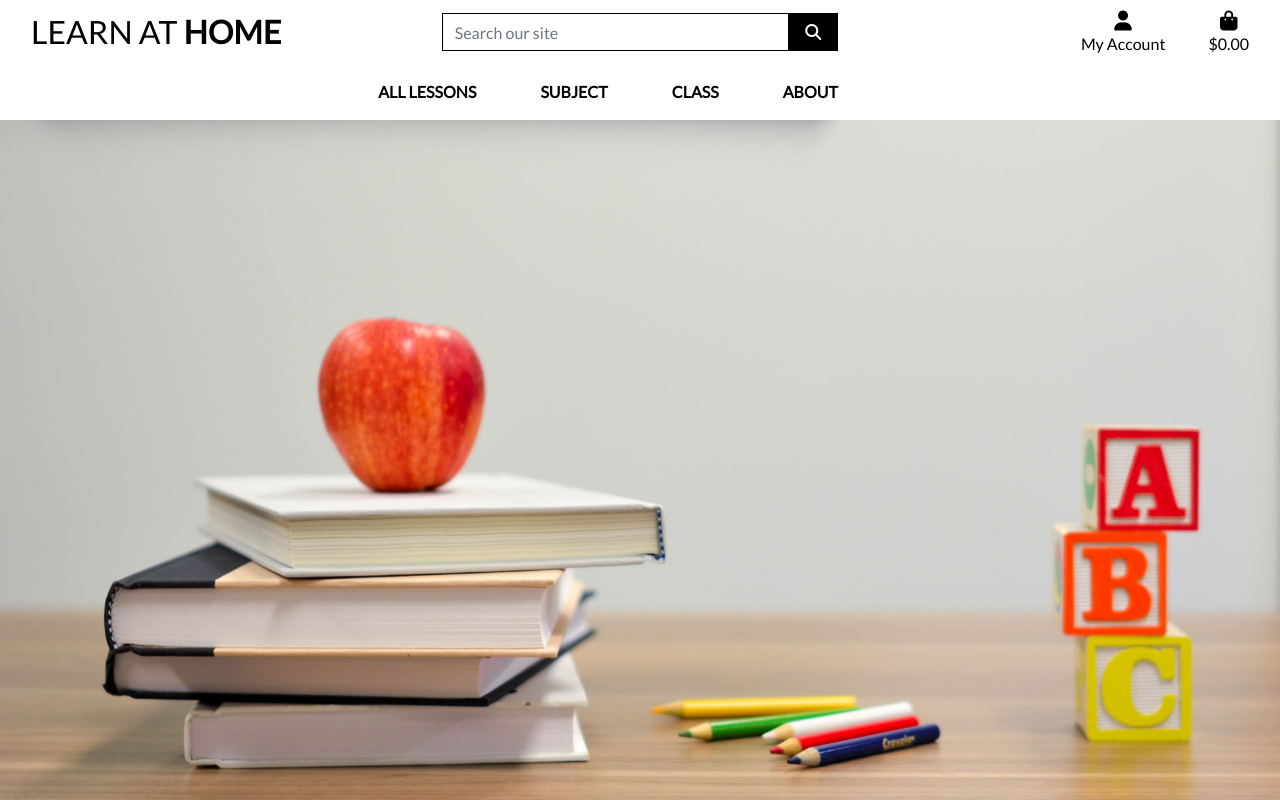
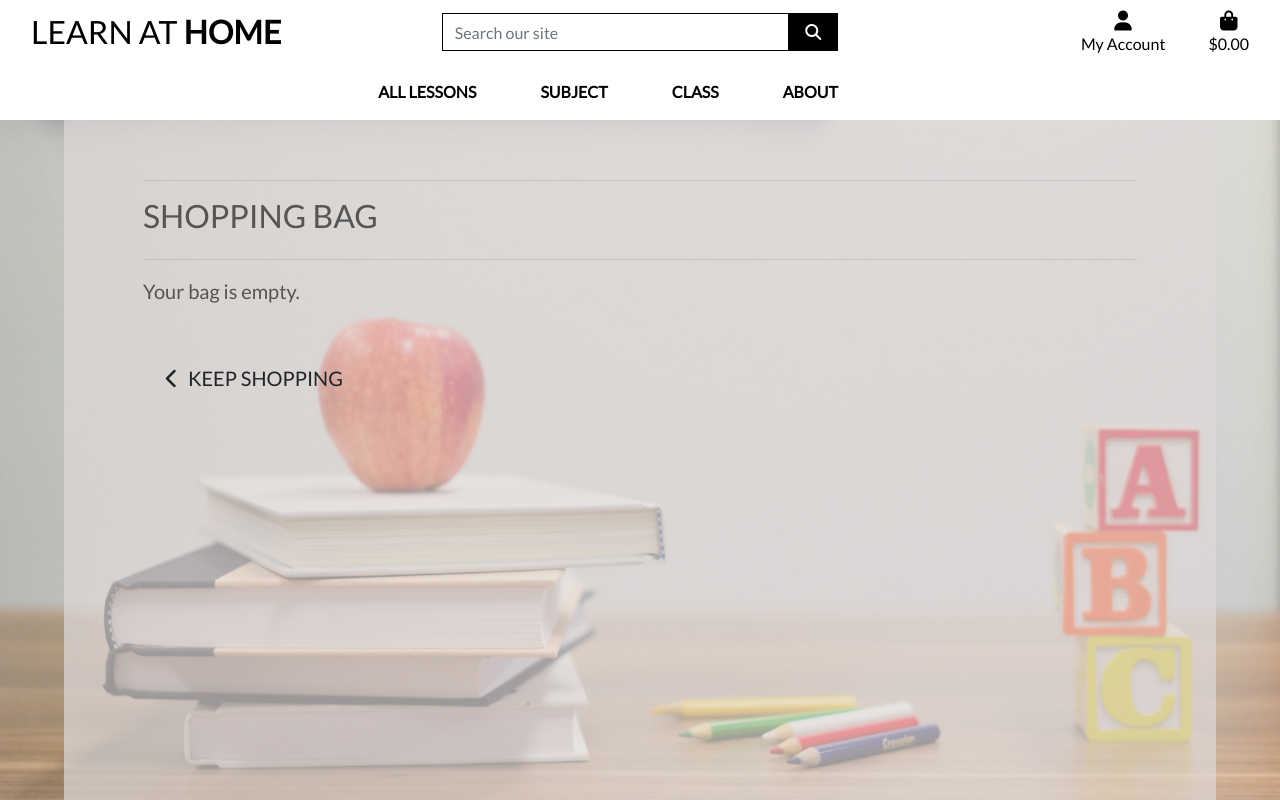
Before and after one commit to Cha-K28/msp4-cking-full-stack-django, a Django app: page /bag/ in a window 1280 px wide. Run offline with Django 3.2, Linux system fonts and the light colour scheme; some libraries are stand-ins or nearby versions.

Commit message:
update products template

```diff
--- /dev/null
+++ b/bag/contexts.py
@@ -0,0 +1,19 @@
+from django.conf import settings
+
+
+def bag_contents(request):
+
+    bag_items = []
+    total = 0
+    product_count = 0
+
+    grand_total = total
+
+    context = {
+        'bag_items': bag_items,
+        'total': total,
+        'product_count': product_count,
+        'grand_total': grand_total,
+    }
+
+    return context
--- a/bag/templates/bag/bag.html
+++ b/bag/templates/bag/bag.html
@@ -11,5 +11,30 @@
 {% endblock %}
 
 {% block content %}
+    <div class="overlay"></div>
+    <div class="container mb-2">
+        <div class="row">
+            <div class="col">
+                <hr>
+                <h2 class="logo-font mb-4">Shopping Bag</h2>
+                <hr>
+            </div>
+        </div>
 
+        <div class="row">
+            <div class="col">
+                {% if bag_items %}
+                    <div class="table-responsive rounded"></div>
+                {% else %}
+                    <p class="lead mb-5">Your bag is empty.</p>
+                    <a href="{% url 'products' %}" class="btn btn-outline-black rounded-0 btn-lg">
+                        <span class="icon">
+                            <i class="fas fa-chevron-left"></i>
+                        </span>
+                        <span class="text-uppercase">Keep Shopping</span>
+                    </a>
+                {% endif %}
+            </div>
+        </div>
+    </div>
 {% endblock %}
--- a/learn_at_home/settings.py
+++ b/learn_at_home/settings.py
@@ -75,6 +75,7 @@ TEMPLATES = [
                 'django.template.context_processors.request', #required for allauth
                 'django.contrib.auth.context_processors.auth',
                 'django.contrib.messages.context_processors.messages',
+                'bag.contexts.bag_contents',
             ],
         },
     },
--- a/static/css/base.css
+++ b/static/css/base.css
@@ -62,12 +62,13 @@ body {
 
 .overlay {
     height: 100%;
-    width: 100%;
+    width: 90%;
     top: 0;
-    left: 0;
+    left: 5%;
     position: fixed;
     background: rgb(223, 217, 217);
     z-index: -1;
+    opacity: 70%;
 }
 
 /* -------------------------------- Media Queries */
```
Also changed, not shown: products/templates/products/products.html (+9 -2 lines).
